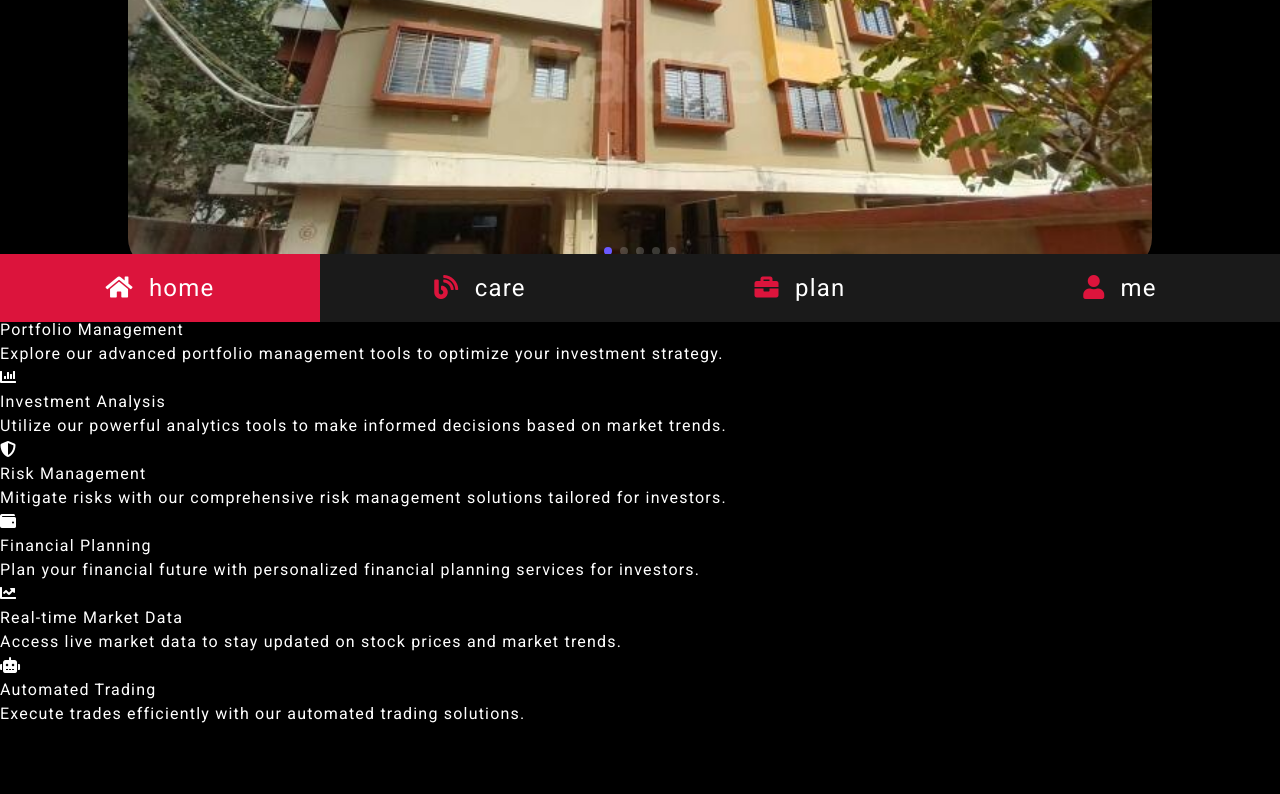
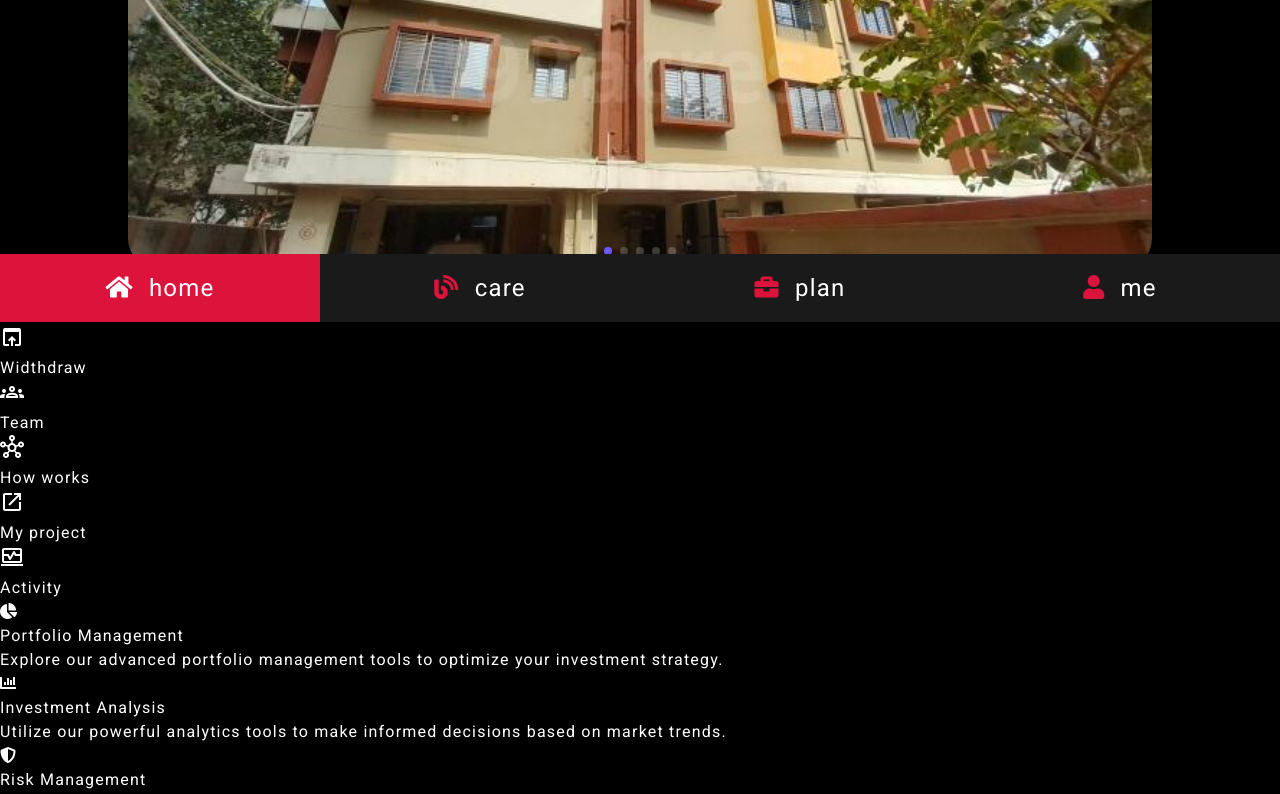
Before and after one commit to MohidulCreative/99acers_app, a React (Vite) app: page / in a window 1280 px wide. Shown: the part 478-1272 px from the top of the page. Built offline with nearby package versions, Linux system fonts and the light colour scheme.

Commit message:
make options section for home page and some modification on other pages

```diff
--- a/index.html
+++ b/index.html
@@ -3,15 +3,24 @@
     <head>
         <meta charset="UTF-8" />
         <link rel="icon" type="image/svg+xml" href="" />
-        <meta name="viewport" content="width=device-width, initial-scale=1.0" />
+        <meta
+            name="viewport"
+            content="width=device-width, initial-scale=1.0, maximum-scale=1.0, user-scalable=0"
+        />
         <link rel="preconnect" href="https://fonts.googleapis.com" />
         <link rel="preconnect" href="https://fonts.gstatic.com" crossorigin />
         <link
             href="https://fonts.googleapis.com/css2?family=Roboto:ital,wght@0,100;0,300;0,400;0,500;0,700;0,900;1,100;1,300;1,400;1,500;1,700;1,900&display=swap"
             rel="stylesheet"
         />
-        <link rel="stylesheet" href="https://cdnjs.cloudflare.com/ajax/libs/font-awesome/5.15.4/css/all.min.css">
-        <link rel="stylesheet" href="https://fonts.googleapis.com/css2?family=Material+Symbols+Outlined:opsz,wght,FILL,GRAD@20..48,100..700,0..1,-50..200" />
+        <link
+            rel="stylesheet"
+            href="https://cdnjs.cloudflare.com/ajax/libs/font-awesome/5.15.4/css/all.min.css"
+        />
+        <link
+            rel="stylesheet"
+            href="https://fonts.googleapis.com/css2?family=Material+Symbols+Outlined:opsz,wght,FILL,GRAD@20..48,100..700,0..1,-50..200"
+        />
         <title>99acers investment and earning app</title>
     </head>
     <body>
--- a/src/components/Account/AccountOptions.jsx
+++ b/src/components/Account/AccountOptions.jsx
@@ -21,9 +21,9 @@ const AccountOptions = () => {
             </div>
             <div className="text-center py-4">
                 <span className="material-symbols-outlined text-3xl text-blue-500">
-                    icecream
+                    open_in_new
                 </span>
-                <p className="text-[10px] leading-[0.70rem]">Reward</p>
+                <p className="text-[10px] leading-[0.70rem]">My project</p>
             </div>
             <div className="text-center py-4">
                 <span className="material-symbols-outlined text-3xl text-blue-500">
@@ -51,6 +51,12 @@ const AccountOptions = () => {
             </div>
             <div className="text-center py-4">
                 <span className="material-symbols-outlined text-3xl text-blue-500">
+                    icecream
+                </span>
+                <p className="text-[10px] leading-[0.70rem]">Reward</p>
+            </div>
+            <div className="text-center py-4">
+                <span className="material-symbols-outlined text-3xl text-blue-500">
                     face
                 </span>
                 <p className="text-[10px] leading-[0.70rem]">New Feature</p>
--- a/src/components/Home/Banner.jsx
+++ b/src/components/Home/Banner.jsx
@@ -13,7 +13,7 @@ import slide_image_5 from "../../assets/images/img_5.jpg";
 
 const Banner = () => {
   return (
-    <div className="container mx-auto mt-20">
+    <div className="container mx-auto mt-20 pt-4">
       <Swiper
         effect="coverflow"
         grabCursor={true}
--- a/src/components/Home/Options.jsx
+++ b/src/components/Home/Options.jsx
@@ -1,9 +1,61 @@
-import React from 'react'
+import React from "react";
 
 const Options = () => {
-  return (
-    <div>Options</div>
-  )
-}
+    return (
+        <div className="grid grid-cols-3 gap-y-8 py-4 px-8">
+            <div className="text-center flex flex-col justify-center items-center">
+                <div className="rounded-xl w-10 h-10 p-8 flex justify-center items-center bg-gray-500 bg-opacity-30">
+                    <span className="material-symbols-outlined text-blue-700 text-4xl">
+                        checkbook
+                    </span>
+                </div>
+                <p className="text-gray-300 text-sm mt-2">Recharge</p>
+            </div>
 
-export default Options
+            <div className="text-center flex flex-col justify-center items-center">
+                <div className="rounded-xl w-10 h-10 p-8 flex justify-center items-center bg-gray-500 bg-opacity-30">
+                    <span className="material-symbols-outlined text-blue-700 text-4xl">
+                        open_in_browser
+                    </span>
+                </div>
+                <p className="text-gray-300 text-sm mt-2">Widthdraw</p>
+            </div>
+
+            <div className="text-center flex flex-col justify-center items-center">
+                <div className="rounded-xl w-10 h-10 p-8 flex justify-center items-center bg-gray-500 bg-opacity-30">
+                    <span className="material-symbols-outlined text-blue-700 text-4xl">
+                        groups
+                    </span>
+                </div>
+                <p className="text-gray-300 text-sm mt-2">Team</p>
+            </div>
+
+            <div className="text-center flex flex-col justify-center items-center">
+                <div className="rounded-xl w-10 h-10 p-8 flex justify-center items-center bg-gray-500 bg-opacity-30">
+                    <span className="material-symbols-outlined text-blue-700 text-4xl">
+                        hub
+                    </span>
+                </div>
+                <p className="text-gray-300 text-sm mt-2">How works</p>
+            </div>
+            <div className="text-center flex flex-col justify-center items-center">
+                <div className="rounded-xl w-10 h-10 p-8 flex justify-center items-center bg-gray-500 bg-opacity-30">
+                    <span className="material-symbols-outlined text-blue-700 text-4xl">
+                        open_in_new
+                    </span>
+                </div>
+                <p className="text-gray-300 text-sm mt-2">My project</p>
+            </div>
+            <div className="text-center flex flex-col justify-center items-center">
+                <div className="rounded-xl w-10 h-10 p-8 flex justify-center items-center bg-gray-500 bg-opacity-30">
+                    <span className="material-symbols-outlined text-blue-700 text-4xl">
+                      browse_activity
+                    </span>
+                </div>
+                <p className="text-gray-300 text-sm mt-2">Activity</p>
+            </div>
+        </div>
+    );
+};
+
+export default Options;
--- a/src/components/Home/QuckMenu.jsx
+++ b/src/components/Home/QuckMenu.jsx
@@ -45,10 +45,10 @@ const QuckMenu = () => {
             {/* Team */}
             <div className="text-center flex flex-col justify-center items-center">
                 <div className="rounded-full w-4 h-4 flex justify-center items-center p-5 bg-gray-500 bg-opacity-30">
-                    <i className="fas fa-users text-purple-500"></i>
+                    <i className="fas fa-book text-purple-500"></i>
                 </div>
                 <p className="text-gray-300 text-[9px] mt-1 font-semibold">
-                    Team
+                    Rules
                 </p>
             </div>
         </div>
```
